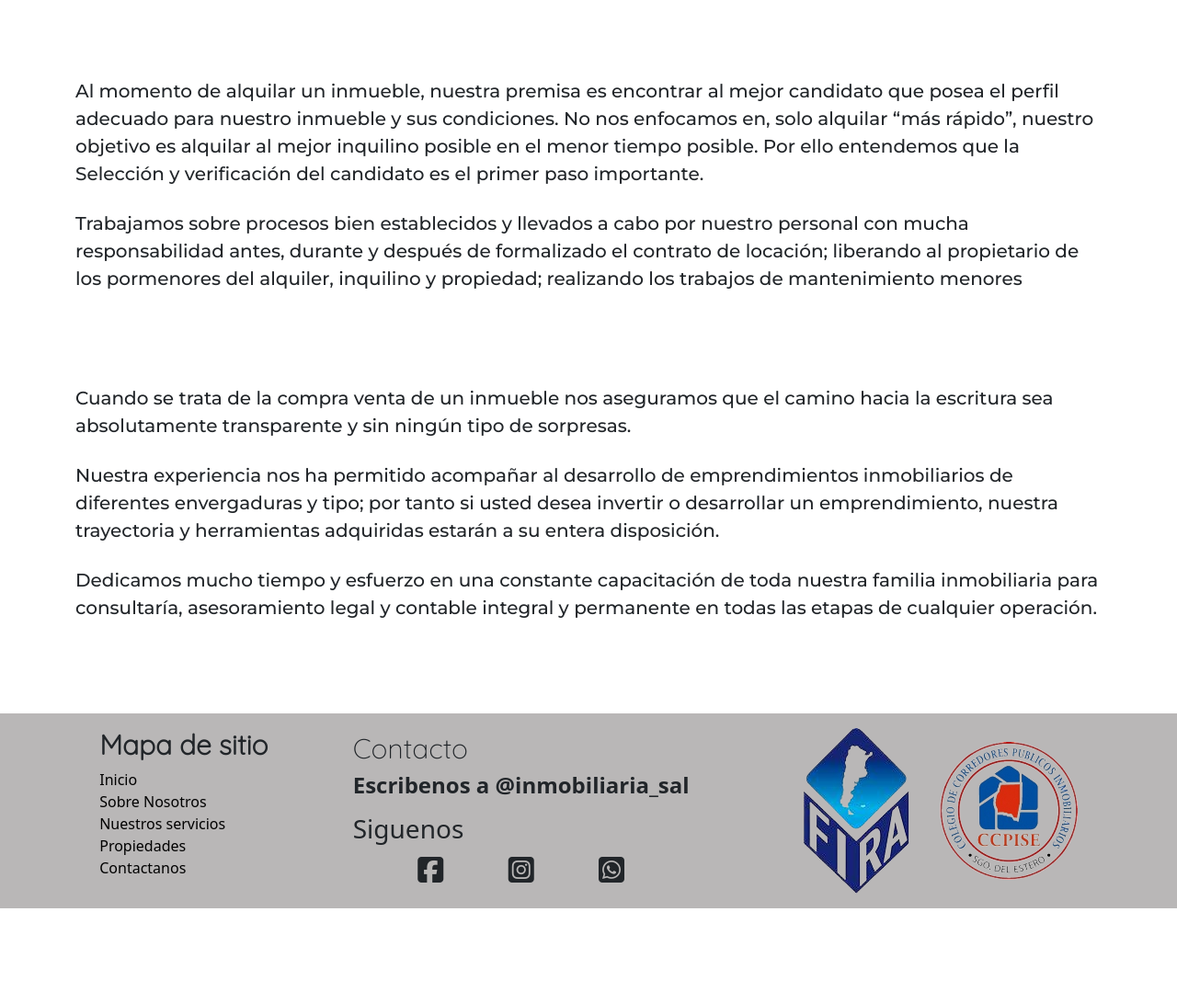
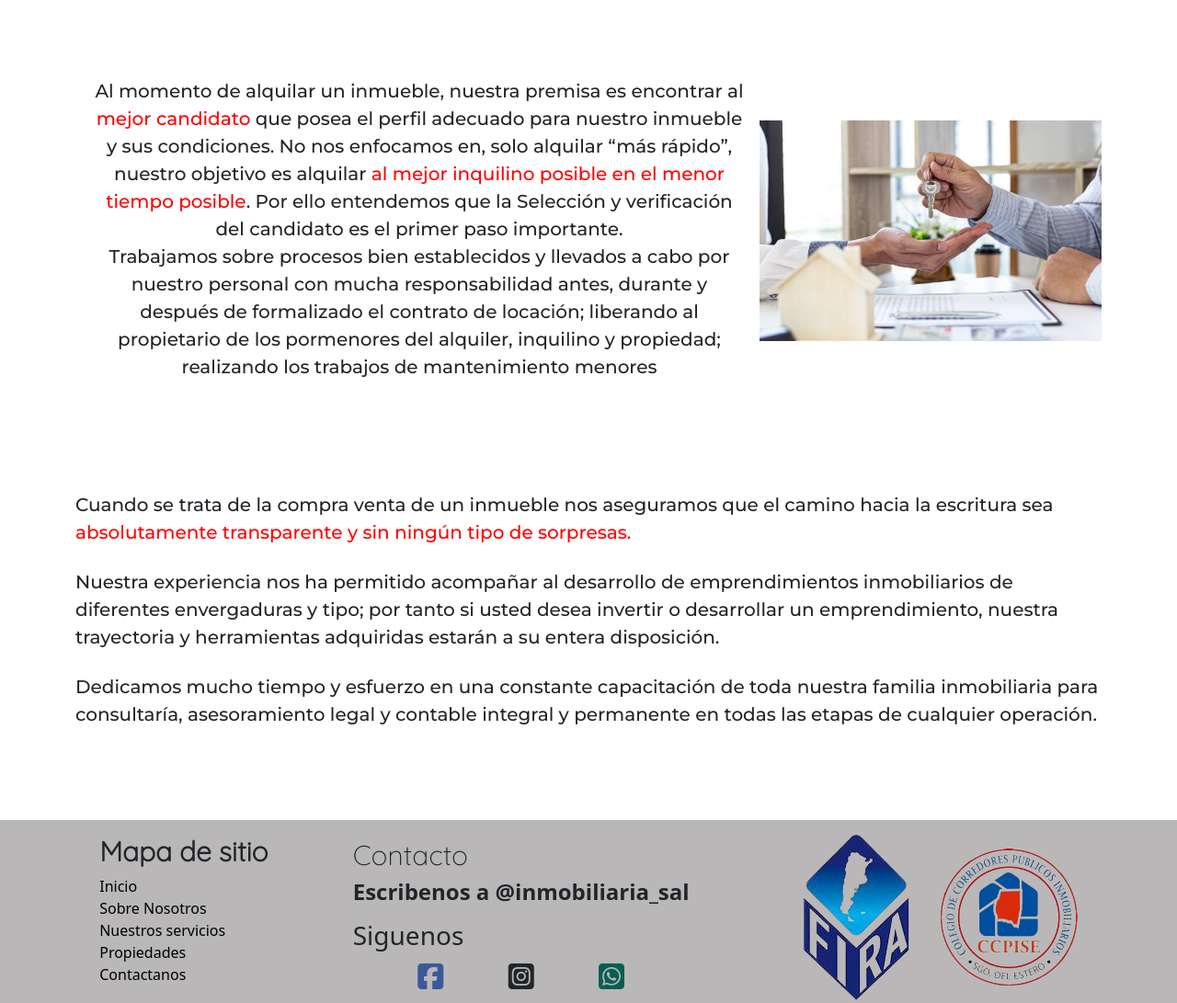
Before and after one commit to Nazita470/proyecto-, a website: page Pages/Servicios.html in a window 1280 px wide. Shown: the part 920-2011 px from the top of the page at 92% size. Before the commit the page ends 1908 px from the top, so only its background shows below. Drawn offline with nearby package versions, Linux system fonts and the light colour scheme; a web font is replaced by a local one.

Commit message:
Mapa realizadocion de links y resaltados

```diff
--- a/Pages/Servicios.html
+++ b/Pages/Servicios.html
@@ -58,9 +58,9 @@
                         </div>
 
                         <div class="div_uno_servicios col-md-6 ">
-                            Nuestro slogan “Tase bien, Venda Mejor”, resume la importancia que significa para nosotros el primer paso de cualquier operación inmobiliaria, la tasación. Previa visita al inmueble,
-                            desarrollamos un informe preciso de las consideraciones y técnicas utilizadas para obtener el precio de venta o alquiler del inmueble. Proveyéndole de un instrumento de análisis que
-                            permita tomar mejores decisiones.
+                            Nuestro slogan <span class="resaltar">“Tase bien, Venda Mejor”</span>, resume la importancia que significa para nosotros el primer paso de cualquier operación inmobiliaria,
+                          <span class="resaltar">la tasación</span>. Previa visita al inmueble,  desarrollamos un informe preciso de las consideraciones y técnicas utilizadas para obtener el precio de venta o alquiler del inmueble.
+                            Proveyéndole de un instrumento de análisis que permita tomar mejores decisiones.
                         </div>
 
                     </div>
@@ -74,24 +74,30 @@
                      </div>
                 </section>
 
-                 <section class="seccion_servicios ">
-                    <div class="div_parrafos_servicios">
-                        Al momento de alquilar un inmueble, nuestra premisa es encontrar al mejor candidato que posea el perfil adecuado para nuestro inmueble y sus condiciones. No nos enfocamos en, solo alquilar
-                       “más rápido”, nuestro objetivo es alquilar al mejor inquilino posible en el menor tiempo posible. Por ello entendemos que la Selección y verificación del candidato es el primer paso
-                        importante.
-                     </div>
+                 <section class="seccion_servicios col-12 text-center">
+                    <div class=" d-flex flex-md-row flex-column justify-content-center align-items-center">
 
-                     <br>
+                        <div class="col-md-4 col-12 order-md-2 order-first ms-3 mb-3">
+                             <img class="w-100" src="../Assets/img/llaves.jpg" alt="Logo">
+                        </div>
 
-                    <div class="div_parrafos_servicios ">
-                         Trabajamos sobre procesos bien establecidos y llevados a cabo por nuestro personal con mucha responsabilidad antes, durante y después de formalizado el contrato de locación;
-                         liberando al propietario de los pormenores del alquiler, inquilino y propiedad; realizando los trabajos de mantenimiento menores
+                        <div class="div_uno_servicios">
+                             Al momento de alquilar un inmueble, nuestra premisa es encontrar al <span class="resaltar">mejor candidato</span>  que posea el perfil adecuado para nuestro inmueble y sus condiciones.
+                             No nos enfocamos en, solo alquilar “más rápido”, nuestro objetivo es alquilar <span class="resaltar">al mejor inquilino posible en el menor tiempo posible</span>. Por ello entendemos
+                             que la Selección y verificación del candidato es el primer paso importante.
+                             <br>
+                             Trabajamos sobre procesos bien establecidos y llevados a cabo por nuestro personal con mucha responsabilidad antes, durante y después de formalizado el contrato de locación;
+                             liberando al propietario de los pormenores del alquiler, inquilino y propiedad; realizando los trabajos de mantenimiento menores
+                        </div>
                     </div>
+
+
+
                  </section>
 
                 <section class="seccion_servicios ">
                      <div class="div_parrafos_servicios">
-                        Cuando se trata de la compra venta de un inmueble nos aseguramos que el camino hacia la escritura sea absolutamente transparente y sin ningún tipo de sorpresas.
+                        Cuando se trata de la compra venta de un inmueble nos aseguramos que el camino hacia la escritura sea <span class="resaltar">absolutamente transparente y sin ningún tipo de sorpresas.</span>
                     </div>
 
                      <br>
@@ -103,7 +109,7 @@
                     <br>
 
                     <div class="div_parrafos_servicios">
-                        Dedicamos mucho tiempo y esfuerzo en una constante capacitación de toda nuestra familia inmobiliaria para consultaría, asesoramiento legal y contable integral y permanente en todas las
+                        Dedicamos mucho tiempo y esfuerzo en una constante <span class="reservar">capacitación</span>  de toda nuestra familia inmobiliaria para consultaría, asesoramiento legal y contable integral y permanente en todas las
                         etapas de cualquier operación.
 
                     </div>
@@ -135,10 +141,9 @@
             <div>
                 <h3 class="h3_footer mt-2 mb-3">Siguenos</h3>
                 <div class="d-flex justify-content-evenly mt-2">
-                    <a href="https://www.instagram.com/inmosalvatierra/" target="_blank" class="text-dark">
+                    <a href="https://www.facebook.com/inmosalvatierra" target="_blank" class="text-dark">
                         <i class="fab fa-facebook-square fa-2xl"></i>
                     </a>
-
                     <a href="https://www.instagram.com/inmosalvatierra/" target="_blank" class="text-dark">
                         <i class="fab fa-instagram-square fa-2xl"></i>
                     </a>
--- a/SASS/_footer.scss
+++ b/SASS/_footer.scss
@@ -12,4 +12,10 @@ footer{
             }
         }
     }
+
+    @each $red, $name-color in $colores_redes{
+        .fa-#{$red}-square{
+            color: $name-color;
+        }
+    }
 }
--- a/SASS/_index.scss
+++ b/SASS/_index.scss
@@ -86,6 +86,13 @@
     }
   }
 
+
+  @each $red, $name-color in $colores_redes{
+    .fa-#{$red}{
+        color: $name-color;
+    }
+}
+
 @media only screen and (min-width: 0px) and (max-width: 900px){
     .seccion_checkBox{
         margin-bottom: 20px;
--- a/SASS/_utilitarias.scss
+++ b/SASS/_utilitarias.scss
@@ -34,3 +34,7 @@
 .espaciado{
     margin: 20px 0;
 }
+
+.resaltar{
+    color: red;
+}
--- a/SASS/_variables.scss
+++ b/SASS/_variables.scss
@@ -13,3 +13,11 @@ $letra-secundaria: 'Montserrat', sans-serif;
 $size-chico: 20px;
 $size-mediano: 30px;
 $size-titulos: 40px;
+
+$colores_redes:(
+    instagram: linear-gradient(45deg, #f09433 0%,#e6683c 25%,#dc2743 50%,#cc2366 75%,#bc1888 100%),
+    facebook: #3b5998 ,
+    whatsapp: #075E54
+
+
+);
```
Also changed, not shown: Pages/Contacto.html (+1 -1 lines), Pages/Propiedad.html (+1 -1 lines), Pages/Propiedad2.html (+1 -1 lines), Pages/Propiedad3.html (+1 -1 lines), Pages/Propiedad4.html (+1 -2 lines), Pages/Propiedad5.html (+1 -1 lines), Pages/Propiedad6.html (+1 -1 lines), Pages/Propiedades.html (+1 -1 lines), Pages/Sobre_Nos.html (+1 -1 lines), index.html (+4 -4 lines), Assets/img/llaves.jpg (added), CSS/estilos.css, 1 other file.
